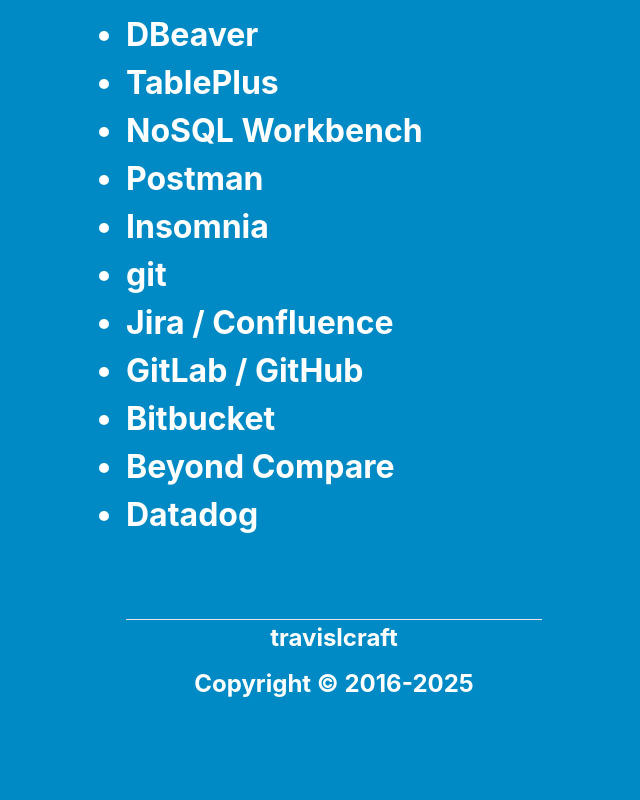
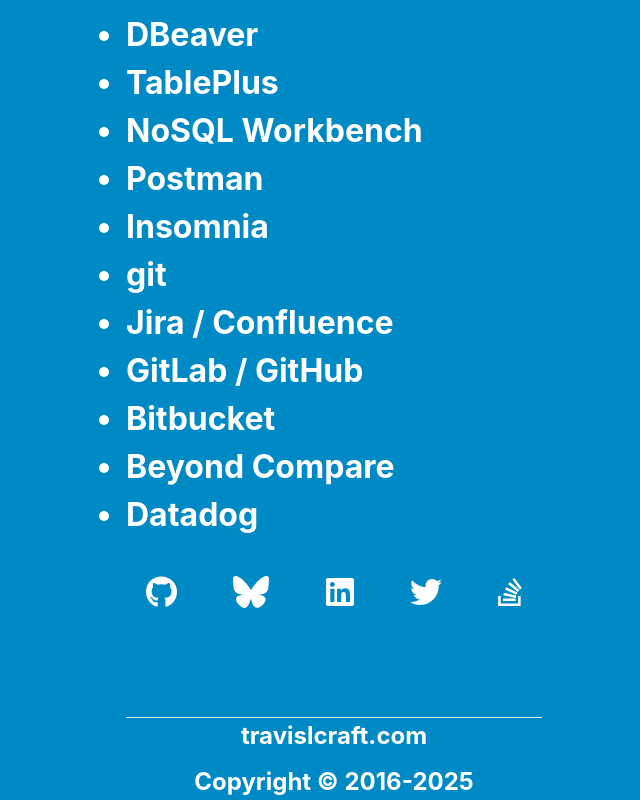
Before and after one commit to tlcraft/tlcraft.github.io, a React (Create React App) app: page / in a window 1280 px wide. Shown: the part 3769-4569 px from the top of the page, without its empty margins (306-946 px from the left). Before the commit the page ends 4471 px from the top, so only its background shows below. Built offline with nearby package versions, Linux system fonts and the light colour scheme.

Commit message:
Add profiles section.

```diff
--- a/src/App.css
+++ b/src/App.css
@@ -15,3 +15,21 @@
 .copyright {
   margin-top: 10px;
 }
+
+.profiles {
+  display: flex;
+  align-items: center;
+  flex-direction: column;
+  text-align: center;
+}
+
+.profiles a {
+  margin: 20px;
+}
+
+@media screen and (min-width: 1000px) {
+  .profiles {
+      justify-content: space-between;
+      flex-direction: row;
+  }
+}
--- a/src/App.tsx
+++ b/src/App.tsx
@@ -1,4 +1,6 @@
 import './App.css';
+import { FontAwesomeIcon } from '@fortawesome/react-fontawesome';
+import { faBluesky, faGithub, faStackOverflow, faTwitter, faLinkedin } from '@fortawesome/free-brands-svg-icons';
 
 function App() {
   return (
@@ -86,10 +88,17 @@
                   </ul>
               </div>
           </div>
+          <p className="profiles">
+              <a href="https://github.com/tlcraft" target="_blank" rel="noreferrer"><FontAwesomeIcon icon={faGithub} /></a>
+              <a href="https://bsky.app/profile/travislcraft.bsky.social" target="_blank" rel="noreferrer"><FontAwesomeIcon icon={faBluesky} /></a>
+              <a href="https://www.linkedin.com/in/travislcraft/" target="_blank" rel="noreferrer"><FontAwesomeIcon icon={faLinkedin} /></a>
+              <a href="https://twitter.com/@travislcraft" target="_blank" rel="noreferrer"><FontAwesomeIcon icon={faTwitter} /></a>
+              <a href="https://stackoverflow.com/users/8094831/green-maru" target="_blank" rel="noreferrer"><FontAwesomeIcon icon={faStackOverflow} /></a>
+          </p>
         </div>
         <footer>
             <hr/>
-            <a href="https://travislcraft.com">travislcraft</a>
+            <a href="https://travislcraft.com">travislcraft.com</a>
             <h3 id="copyright" className="copyright">Copyright &copy; 2016-{getCopyrightYear()}</h3>
         </footer>
       </section>
```
